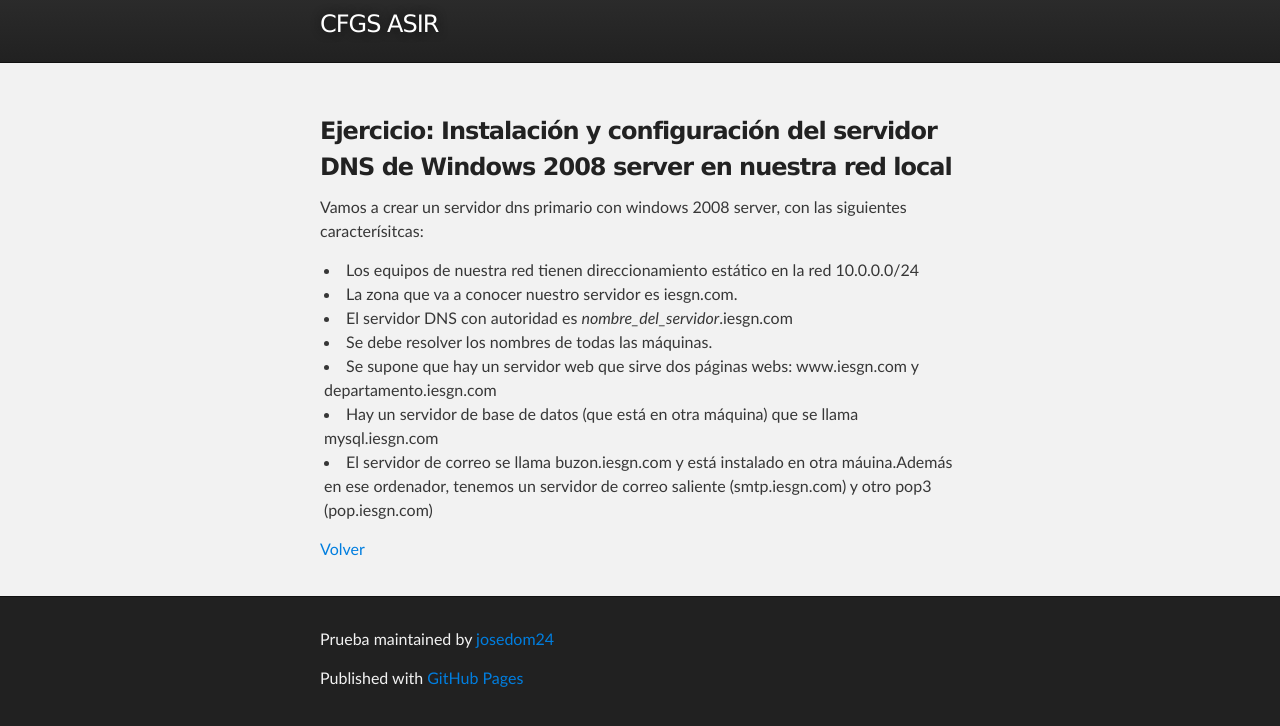
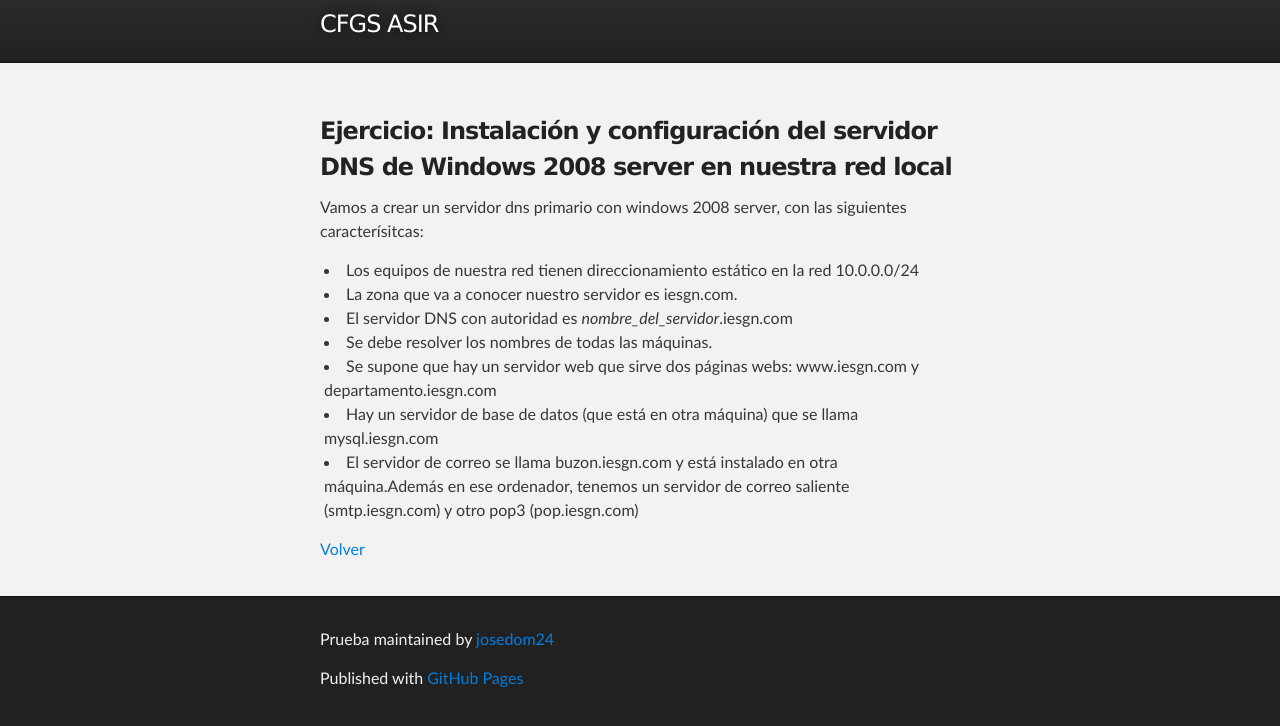
Before and after one commit to josedom24/josedom24.github.io, a Jekyll site: the page built from mod/serviciosgs/e_dns_1.md, in a window 1280 px wide, cut to the strip 78-804 px from the top of the page. Built offline with Jekyll 4.4.1, drawn with Linux system fonts in a browser that asks for light colours.

Commit message:
Update e_dns_1.md

```diff
--- a/mod/serviciosgs/e_dns_1.md
+++ b/mod/serviciosgs/e_dns_1.md
@@ -15,6 +15,6 @@ Vamos a crear un servidor dns primario con windows 2008 server, con las siguient
 * Se debe resolver los nombres de todas las máquinas.
 * Se supone que hay un servidor web que sirve dos páginas webs: www.iesgn.com  y departamento.iesgn.com
 * Hay un servidor de base de datos (que está en otra máquina) que se llama mysql.iesgn.com
-* El servidor de correo se llama buzon.iesgn.com y está instalado en otra máuina.Además en ese ordenador, tenemos un servidor de correo saliente (smtp.iesgn.com) y otro pop3 (pop.iesgn.com)
+* El servidor de correo se llama buzon.iesgn.com y está instalado en otra máquina.Además en ese ordenador, tenemos un servidor de correo saliente (smtp.iesgn.com) y otro pop3 (pop.iesgn.com)
 
 [Volver](index)
```
